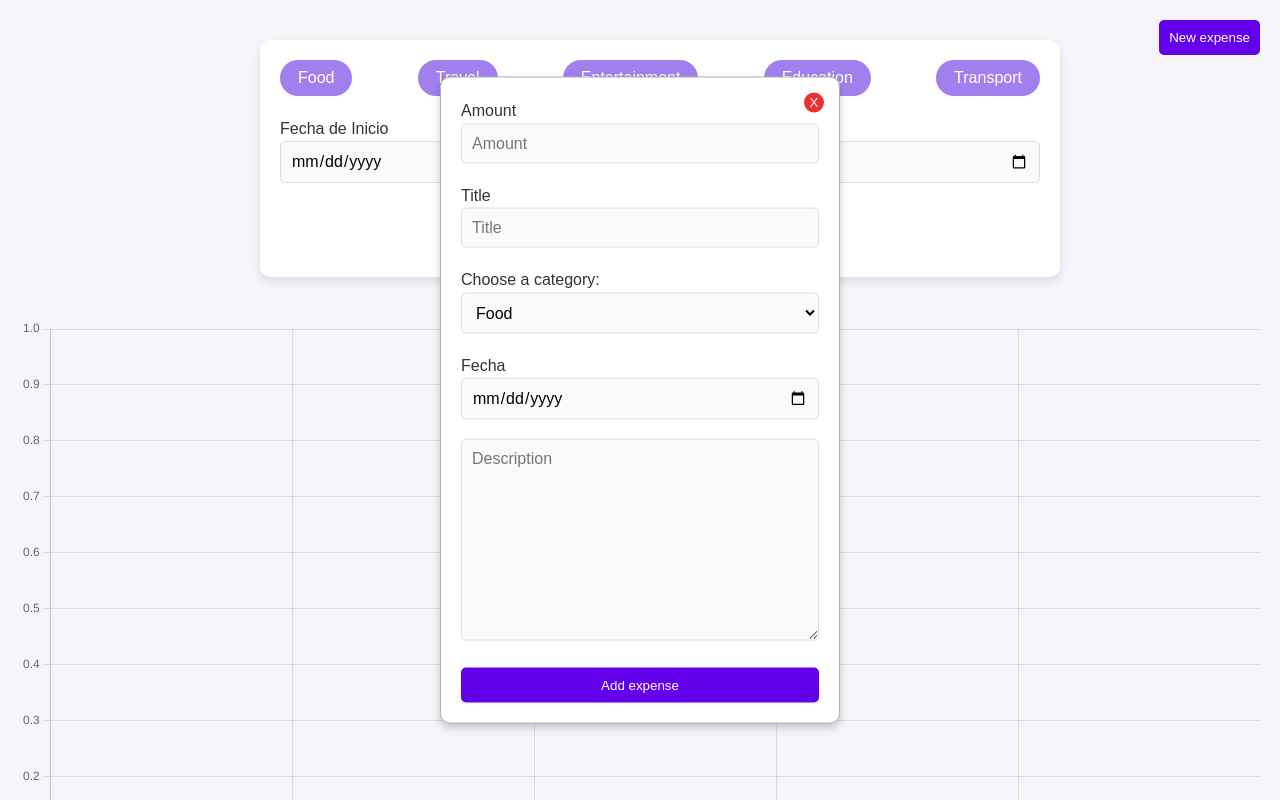
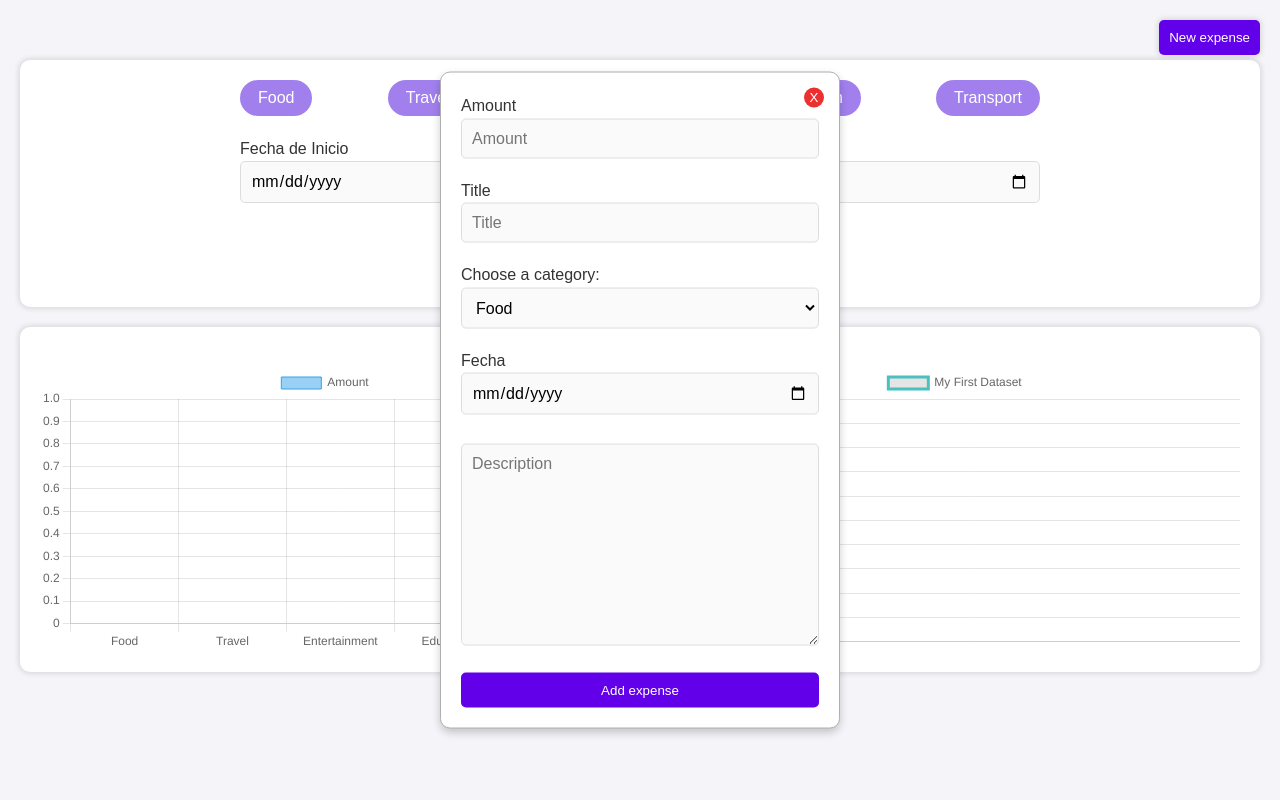
Before and after one commit to BCIDevelop/ExpensesApp, a plain HTML site: page index.html in a window 1280 px wide. Both pictures are taken after a click on the button "New expense". Shown: the top 800 px of the page. Drawn offline with nearby package versions, Linux system fonts and the light colour scheme.

Commit message:
feat:Add styles for charts

```diff
--- a/index.html
+++ b/index.html
@@ -41,7 +41,7 @@
                         <select
                             class="form__select"
                             name="category"
-                            id=category-add"
+                            id="category-add"
                         ></select>
                     </div>
                     <div>
@@ -70,6 +70,7 @@
                 </form>
             </div>
             <div class="expense-container">
+                <div class="expense-header">
                     <ul class="expense-container__category list-category">
                         <div class="pop-up form-edit">
                             <button class="pop-up__close edit-close">X</button>
@@ -134,7 +135,9 @@
                     <form class="expense-container__form">
                         <div class="form__calendar-container">
                             <div class="form__group">
-                            <label for="calendar_start">Fecha de Inicio</label>
+                                <label for="calendar_start"
+                                    >Fecha de Inicio</label
+                                >
                                 <input
                                     class="form__calendar start"
                                     type="date"
@@ -154,15 +157,18 @@
                         </div>
                         <button type="submit">Search</button>
                     </form>
+                </div>
                 <ul class="expense-container__list list"></ul>
             </div>
         </main>
-        <div>
+        <section class="expense-charts-container">
+            <div class="expense-chart">
                 <canvas id="myChart"></canvas>
             </div>
-        <div>
+            <div class="expense-chart">
                 <canvas id="myLineChart"></canvas>
             </div>
+        </section>
     </body>
     <script src="https://cdn.jsdelivr.net/npm/chart.js"></script>
     <script type="module" src="./app.js"></script>
--- a/main.css
+++ b/main.css
@@ -31,10 +31,7 @@ main {
     gap: 19px;
     width: 50%;
 }
-.expense-container {
-    display: flex;
-    flex-direction: column;
-}
+
 .expense-container__form {
     display: flex;
     flex-direction: column;
@@ -43,7 +40,7 @@ main {
 }
 .expense-container__list {
     display: grid;
-    grid-template-columns: repeat(auto-fill, minmax(250px, 1fr));
+    grid-template-columns: repeat(auto-fill, minmax(200px, 1fr));
     gap: 20px; /* Controla el espacio entre las tarjetas */
     list-style: none;
     padding: 0;
@@ -131,7 +128,7 @@ main {
     display: flex;
     flex-direction: column;
     align-items: center;
-    margin: 20px;
+    margin: 40px auto 20px;
 }
 
 .form-container {
@@ -139,8 +136,9 @@ main {
     max-width: 400px;
     background: #fff;
     padding: 20px;
-    border-radius: 10px;
-    box-shadow: 0 4px 8px rgba(0, 0, 0, 0.1);
+    -webkit-box-shadow: 0px 0px 5px 2px rgba(0, 0, 0, 0.1);
+    -moz-box-shadow: 0px 0px 5px 2px rgba(0, 0, 0, 0.1);
+    box-shadow: 0px 0px 5px 2px rgba(0, 0, 0, 0.1);
     margin-bottom: 20px;
 }
 
@@ -183,11 +181,14 @@ main {
 
 .expense-container {
     width: 100%;
-    max-width: 800px;
+    display: flex;
+    flex-direction: column;
     background: #fff;
     padding: 20px;
     border-radius: 10px;
-    box-shadow: 0 4px 8px rgba(0, 0, 0, 0.1);
+    -webkit-box-shadow: 0px 0px 5px 2px rgba(0, 0, 0, 0.1);
+    -moz-box-shadow: 0px 0px 5px 2px rgba(0, 0, 0, 0.1);
+    box-shadow: 0px 0px 5px 2px rgba(0, 0, 0, 0.1);
 }
 
 .expense-container__category {
@@ -240,10 +241,19 @@ main {
     gap: 10px;
     flex-direction: column;
 }
+.expense-header {
+    width: 100%;
+    max-width: 800px;
+    margin: 0 auto;
+}
 .btn__add-expense {
     position: fixed;
     top: 20px;
+    z-index: 20;
     right: 20px;
+    -webkit-box-shadow: 0px 0px 5px 2px rgba(0, 0, 0, 0.1);
+    -moz-box-shadow: 0px 0px 5px 2px rgba(0, 0, 0, 0.1);
+    box-shadow: 0px 0px 5px 2px rgba(0, 0, 0, 0.1);
 }
 .form-pop__text {
     width: 100%;
@@ -277,8 +287,9 @@ main {
 }
 .form__calendar-container {
     width: 100%;
-    gap: 2rem;
+    gap: 1rem;
     display: flex;
+    flex-direction: column;
     justify-content: space-between;
 }
 .form__group {
@@ -304,14 +315,41 @@ canvas {
     max-width: 100%;
     border-radius: 10px;
 }
-
-@media (max-width: 768px) {
+.expense-charts-container {
+    display: flex;
+    flex-direction: column;
+    gap: 20px;
+}
+.expense-chart {
+    width: 100%;
+    border-radius: 10px;
+    background: #fff;
+    -webkit-box-shadow: 0px 0px 5px 2px rgba(0, 0, 0, 0.1);
+    -moz-box-shadow: 0px 0px 5px 2px rgba(0, 0, 0, 0.1);
+    box-shadow: 0px 0px 5px 2px rgba(0, 0, 0, 0.1);
+    padding: 20px;
+}
+@media screen and (min-width: 480px) {
+    .form__calendar-container {
+        gap: 2rem;
+        flex-direction: row;
+    }
+    .expense-container__list {
+        grid-template-columns: repeat(auto-fill, minmax(220px, 1fr));
+    }
+}
+@media (min-width: 768px) {
     .expense-container__form {
         flex-direction: column;
     }
-
+    .expense-container__list {
+        grid-template-columns: repeat(auto-fill, minmax(240px, 1fr));
+    }
     .form__calendar {
         width: 100%;
         margin-bottom: 10px;
     }
+    .expense-charts-container {
+        flex-direction: row;
+    }
 }
--- a/modules/listeners.js
+++ b/modules/listeners.js
@@ -52,6 +52,7 @@ export const handleSubmitExpense =async function (e) {
     myLineChart.destroy()
     barChar()
     lineChart()
+    handleAddClose();
 }
 export const handleFilterClicked=function(e){
     const expenses = getList('expenses')
```
Lines whose indentation alone changed are shown as unchanged.
